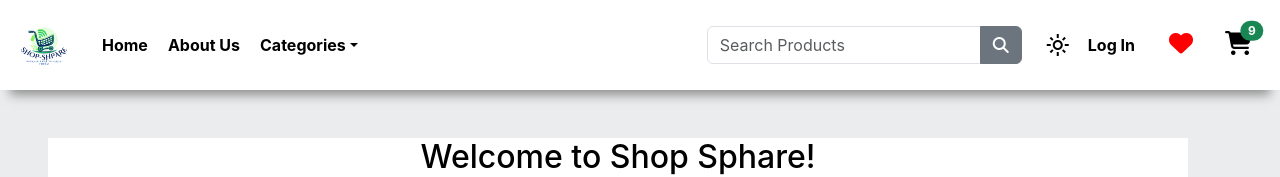
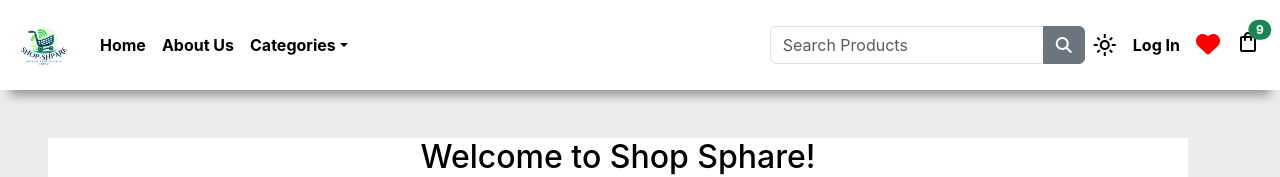
Before and after one commit to Vikash-Prajapati-23/Shop-Sphere, a React (Create React App) app in the folder Frontend/shop_sphare/: page /AboutUs in a window 1280 px wide. Shown: the top 177 px of the page. Built offline with nearby package versions, Linux system fonts and the light colour scheme.

Commit message:
The last commit of the year.

```diff
--- a/Frontend/shop_sphare/src/components/Navbar/Navbar.js
+++ b/Frontend/shop_sphare/src/components/Navbar/Navbar.js
@@ -28,29 +28,30 @@ const Navbar = () => {
         >
           <span className="navbar-toggler-icon"></span>
         </button>
-        <div style={{ backgroundColor: toggleMode.mode === true ? "#35374B" : "#fff", color: toggleMode.mode === true ? "#fff" : "black" }} className="collapse navbar-collapse" id="navbarSupportedContent">
-          <ul className="navbar-nav me-auto mb-2 mb-lg-0 justify-content-between" data-bs-theme="dark">
+        <div
+          className="collapse navbar-collapse" id="navbarSupportedContent"
+        >
+          <ul className="navbar-nav me-auto mb-2 mb-lg-0" data-bs-theme="dark">
             <li className="nav-item navs">
               <Link
                 style={{ color: toggleMode.mode === true ? "#fff" : "black" }}
-                className="nav-link active fw-bold"
+                className="nav-link fw-bold"
                 aria-current="page"
                 to="/"
               >
                 Home
               </Link>
             </li>
-            <li className="nav-item navs ">
+            <li className="nav-item navs">
               <Link
-                style={{ color: toggleMode.mode === true ? "#fff" : "black" }} className="nav-link active fw-bold" to="/AboutUs">
-                {/* <AboutUs /> */}
+                style={{ color: toggleMode.mode === true ? "#fff" : "black" }} className="nav-link fw-bold" to="/AboutUs">
                 About Us
               </Link>
             </li>
             <li className="nav-item navs dropdown">
               <Link
                 style={{ color: toggleMode.mode === true ? "#fff" : "black" }}
-                className="nav-link active dropdown-toggle fw-bold"
+                className="nav-link dropdown-toggle fw-bold"
                 to="/Categories"
                 role="button"
                 data-bs-toggle="dropdown"
@@ -60,32 +61,32 @@ const Navbar = () => {
               </Link>
               <ul className="dropdown-menu">
                 <li>
-                  <Link className="dropdown-item" to="/Men">
+                  <Link className="dropdown-item navs" to="/Men">
                     Men
                   </Link>
                 </li>
                 <li>
-                  <Link className="dropdown-item" to="/Women">
+                  <Link className="dropdown-item navs" to="/Women">
                     Women
                   </Link>
                 </li>
                 <li>
-                  <Link className="dropdown-item" to="/Kid">
+                  <Link className="dropdown-item navs" to="/Kid">
                     Kid
                   </Link>
                 </li>
                 <li>
-                  <Link className="dropdown-item" to="/Electronics">
+                  <Link className="dropdown-item navs" to="/Electronics">
                     Electronics
                   </Link>
                 </li>
                 <li>
-                  <Link className="dropdown-item" to="/Jewelery">
+                  <Link className="dropdown-item navs" to="/Jewelery">
                     Jewelery
                   </Link>
                 </li>
                 <li>
-                  <Link className="dropdown-item" to="/Electronics">
+                  <Link className="dropdown-item navs" to="/Electronics">
                     Electronics
                   </Link>
                 </li>
@@ -93,7 +94,7 @@ const Navbar = () => {
             </li>
           </ul>
           <div className="d-flex" role="search">
-            <div className="input-group mx-3">
+            <div className="input-group">
               <input
                 type="text"
                 className="form-control"
@@ -111,33 +112,40 @@ const Navbar = () => {
             </div>
           </div>
           <ul className="navbar-nav list-group d-flex">
-            <li className="nav-item theme-icon">
+            <li className="nav-item navs">
               <span
                 style={{ color: toggleMode.mode === true ? "#fff" : "black" }} className="material-symbols-outlined sun nav-link active " onClick={toggleMode.toggleTheme} >
                 light_mode
               </span>
             </li>
-            <li className="nav-item theme-icon">
+            <li className="nav-item navs">
               <span
                 style={{ color: toggleMode.mode === true ? "#fff" : "black" }} className="material-symbols-outlined moon hide nav-link active " onClick={toggleMode.toggleTheme} >
                 dark_mode
               </span>
             </li>
-            <li className="nav-item navs me-2">
+            <li className="nav-item navs">
               <Link
                 style={{ color: toggleMode.mode === true ? "#fff" : "black" }} className="nav-link active fw-bold" to="/LogInSignUp">
                 Log In
               </Link>
             </li>
-            <li className="nav-item mx-2">
+            <li className="nav-item navs">
               <Link className="nav-link active " to="/WishList">
                 <i className="fa-solid fa-heart wishlist-icon "></i>
               </Link>
             </li>
-            <li className="nav-item mx-2">
+            <li className="nav-item navs">
               <Link
-                style={{ color: toggleMode.mode === true ? "#fff" : "black" }} className="nav-link active " to="/Cart">
-                <i className="fa-solid fa-cart-shopping cart-icon"></i>
+                style={{
+                  color: toggleMode.mode === true ? "#fff" : "black"
+                }}
+                className="nav-link active"
+                to="/Cart"
+              >
+                <span class="material-symbols-outlined">
+                  shopping_bag
+                </span>
                 <span className="position-absolute top-1 start-90 translate-middle badge rounded-pill bg-success">
                   9
                   <span className="visually-hidden">unread messages</span>
--- a/Frontend/shop_sphare/src/components/Navbar/Style/Navbar.css
+++ b/Frontend/shop_sphare/src/components/Navbar/Style/Navbar.css
@@ -1,9 +1,9 @@
-.navs {
-    border: 2px solid #fff;
+.navs:hover {
+    border-bottom: 2px solid orangered;
 }
 
-.navs:hover {
-    border-bottom: 2px solid orangered;
+.navs{
+    margin: auto;
 }
 
 .cont-login{
@@ -15,9 +15,9 @@
     margin: auto;
 }
 
-.cart-icon{
+/* .cart-icon{
     font-size: 1.5rem;
-}
+} */
 
 .wishlist-icon{
     font-size: 1.5rem;
```
